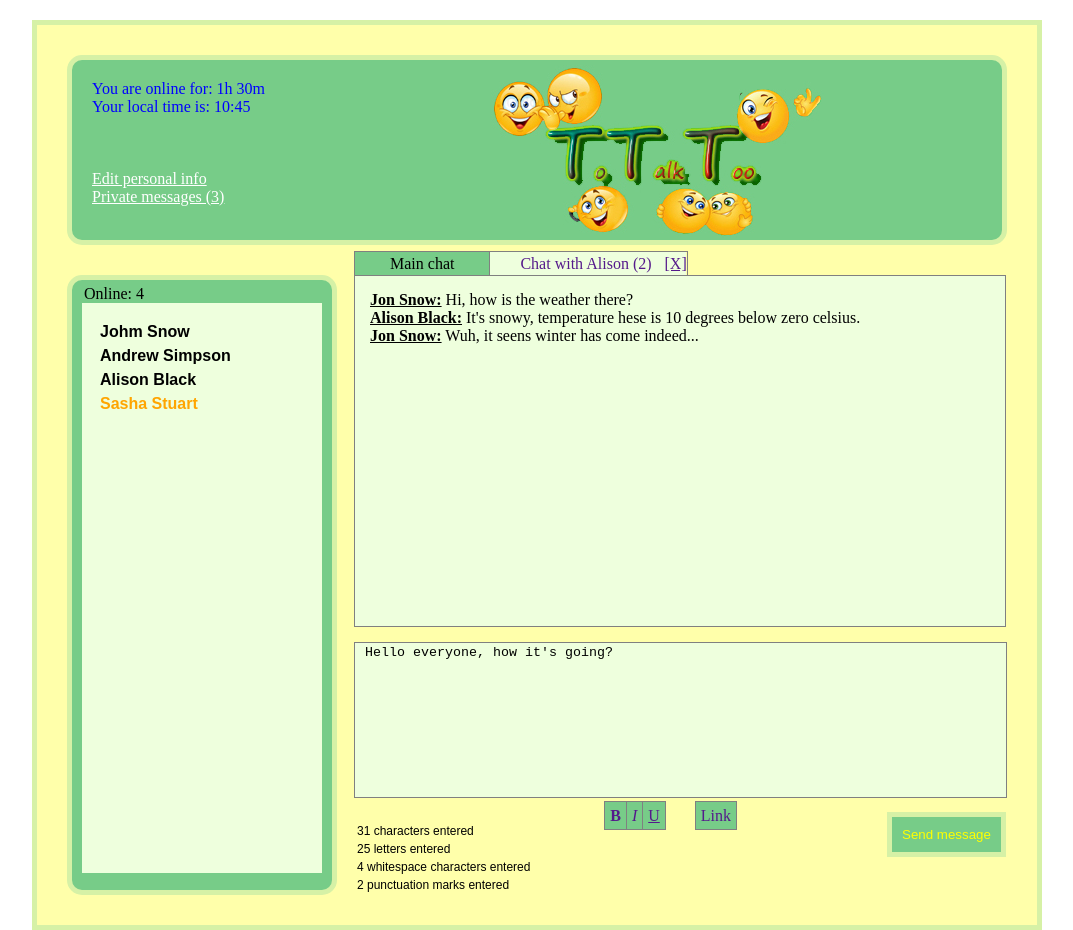
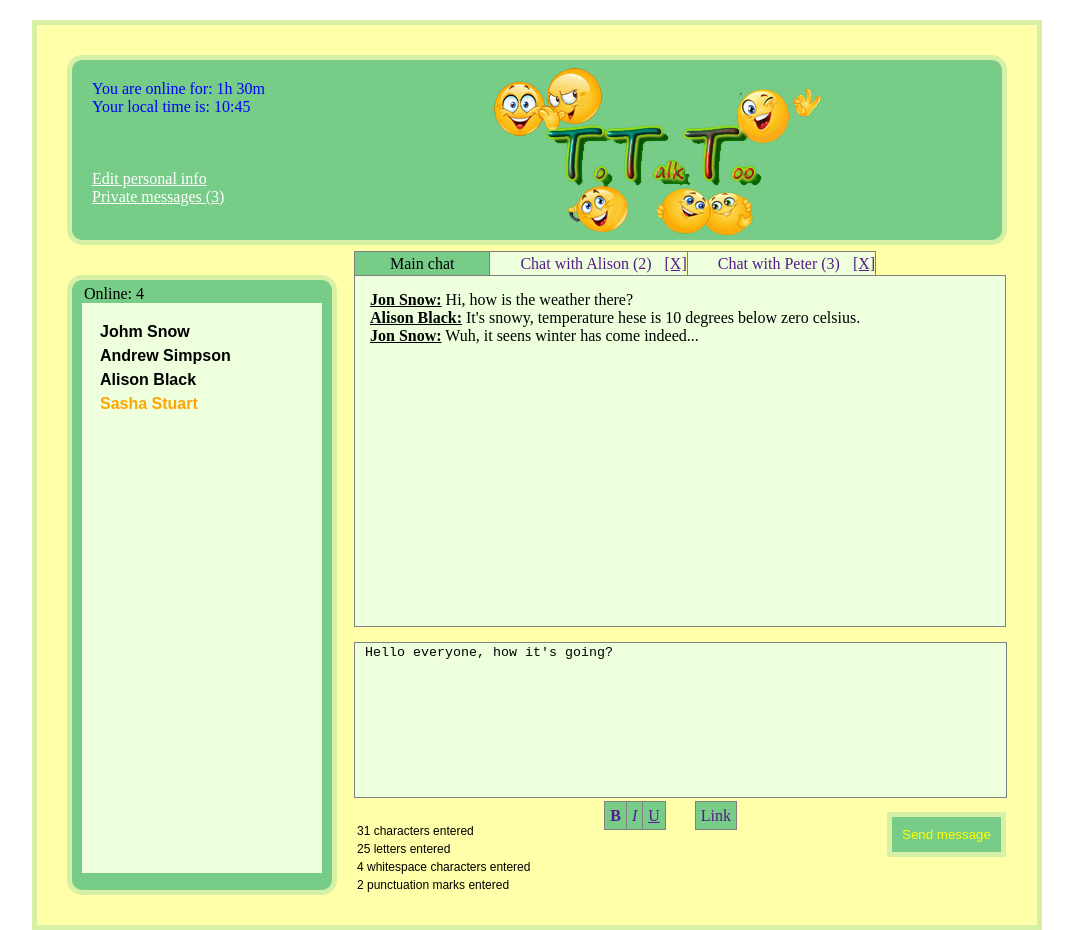
Before and after one commit to valechka/Chat, a plain HTML site: page index.html in a window 1280 px wide. Shown: the whole page, without its empty margins (108-1181 px from the left). Drawn offline with Linux system fonts and the light colour scheme.

Commit message:
add new tab

```diff
--- a/index.html
+++ b/index.html
@@ -35,6 +35,9 @@
              <li><a class="AlisonChat" href="">Chat with Alison (2)
                 <a id="close" href="">[X]</a></a>
              </li>
+             <li><a class="AlisonChat" href="">Chat with Peter (3)
+                <a id="close" href="">[X]</a></a>
+             </li>
           </ul>
        </div>
        <div id="PoleVyvoda">
```
